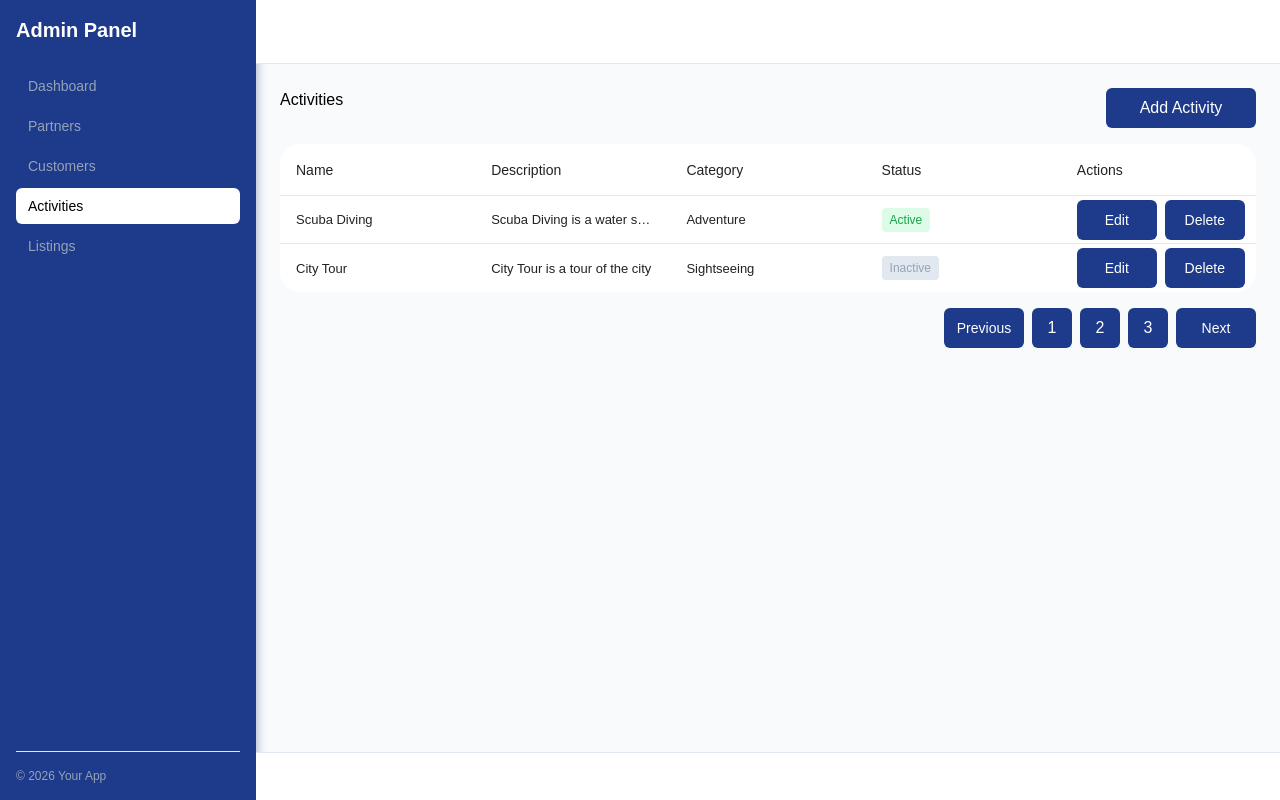
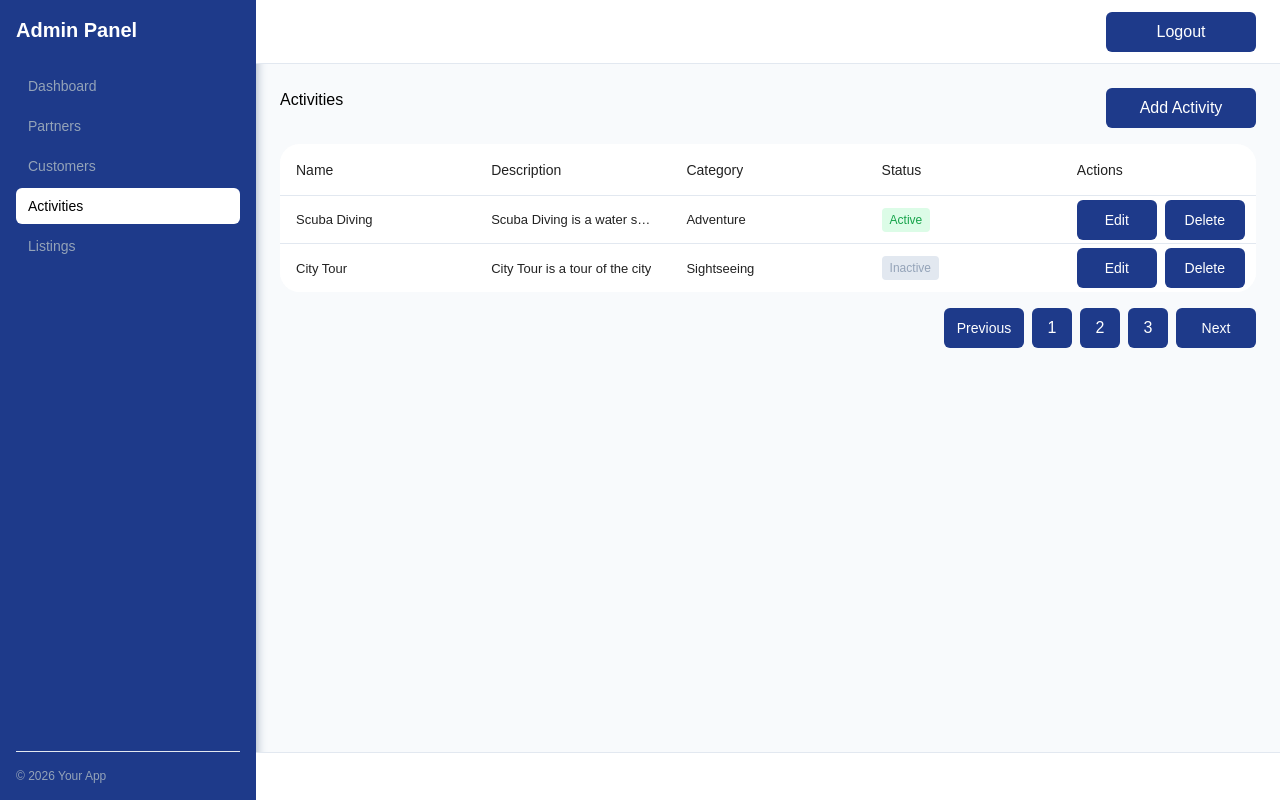
Before and after one commit to acqmon/travel-app, a Next.js app: page /admin/activities in a window 1280 px wide. Built offline with nearby package versions, Linux system fonts and the light colour scheme.

Commit message:
feat: implement dashboard layouts for admin and partner panels with sidebar and logout functionality

```diff
--- a/src/app/admin/layout.js
+++ b/src/app/admin/layout.js
@@ -2,10 +2,15 @@
 import { SidebarView } from "../components";
 import { NAVIGATION } from "@/constants/navigation.constant";
 import { ROLE } from "@/constants/role.constant";
+import { ButtonView } from "../components";
+import { useSignOut } from "@/service/auth.js/auth.queries";
+import { useRouter } from "next/navigation";
 
 const menu = NAVIGATION[ROLE.ADMIN];
 
 export default function AdminLayout({ children }) {
+  const { mutate: signOut } = useSignOut();
+  const router = useRouter();
   return (
     <div className="flex h-screen bg-background">
       {/* Sidebar */}
@@ -14,8 +19,19 @@ export default function AdminLayout({ children }) {
       {/* Right Side */}
       <div className="flex-1 flex flex-col">
         {/* Header (empty for now) */}
-        <header className="h-16 border-b border-clr-light bg-white flex items-center px-6">
+        <header className="h-16 border-b border-clr-light bg-white flex items-center justify-end px-6">
           {/* Future header content */}
+          <ButtonView
+            title="Logout"
+            onClick={() => {
+              signOut(undefined, {
+                onSuccess: () => {
+                  router.push("/login"); // redirect
+                },
+              });
+            }}
+            variant="primary"
+          />
         </header>
 
         {/* Content */}
--- a/src/app/partner/layout.js
+++ b/src/app/partner/layout.js
@@ -2,10 +2,15 @@
 import { SidebarView } from "../components";
 import { NAVIGATION } from "@/constants/navigation.constant";
 import { ROLE } from "@/constants/role.constant";
+import { ButtonView } from "../components";
+import { useSignOut } from "@/service/auth.js/auth.queries";
+import { useRouter } from "next/navigation";
 
 const menu = NAVIGATION[ROLE.PARTNER];
 
 export default function PartnerLayout({ children }) {
+  const { mutate: signOut } = useSignOut();
+  const router = useRouter();
   return (
     <div className="flex h-screen bg-background">
       {/* Sidebar */}
@@ -14,8 +19,19 @@ export default function PartnerLayout({ children }) {
       {/* Right Side */}
       <div className="flex-1 flex flex-col">
         {/* Header (empty for now) */}
-        <header className="h-16 border-b border-clr-light bg-white flex items-center px-6">
+        <header className="h-16 border-b border-clr-light bg-white flex items-center justify-end px-6">
           {/* Future header content */}
+          <ButtonView
+            title="Logout"
+            onClick={() => {
+              signOut(undefined, {
+                onSuccess: () => {
+                  router.push("/login"); // redirect
+                },
+              });
+            }}
+            variant="primary"
+          />
         </header>
 
         {/* Content */}
```
